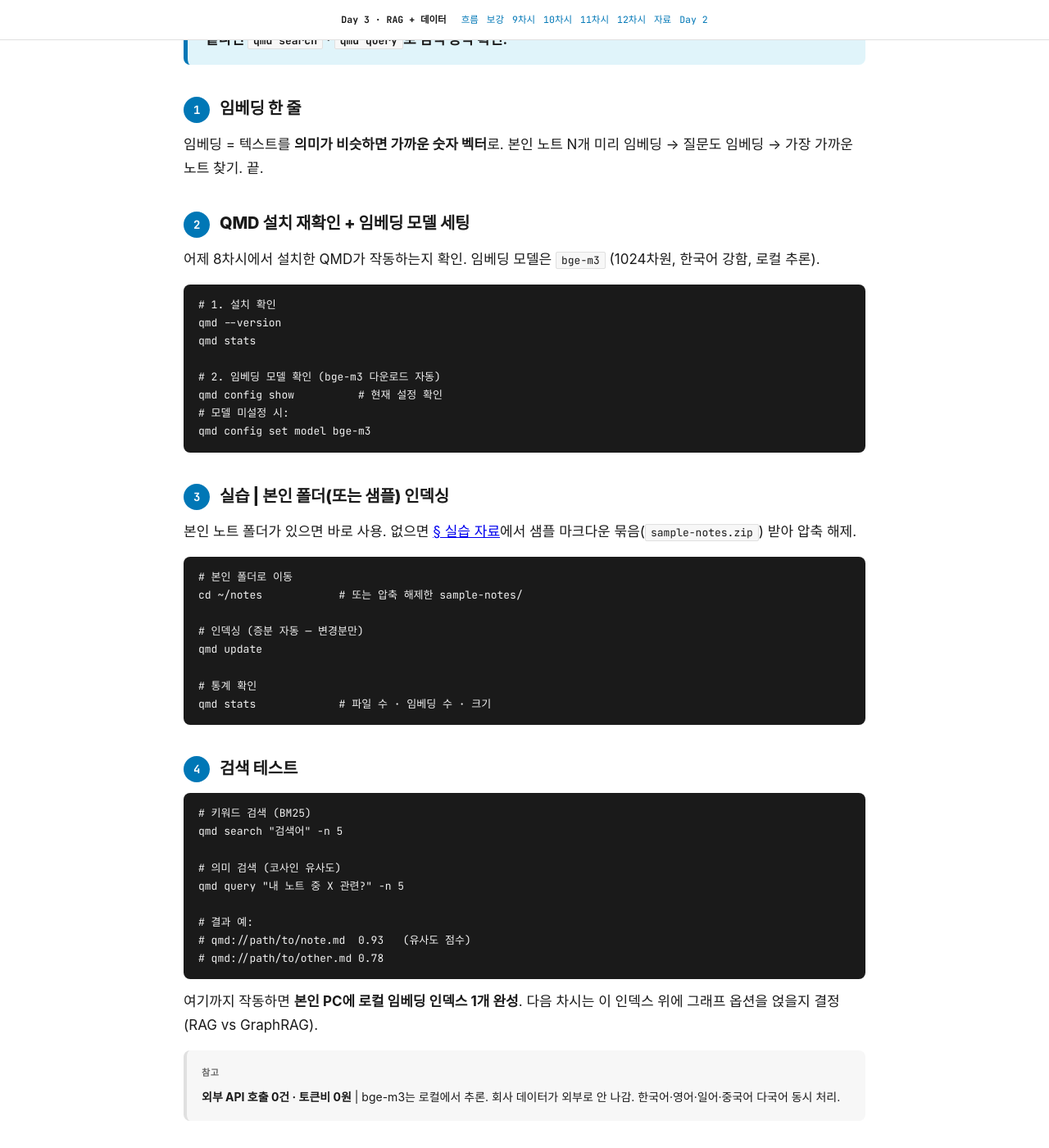
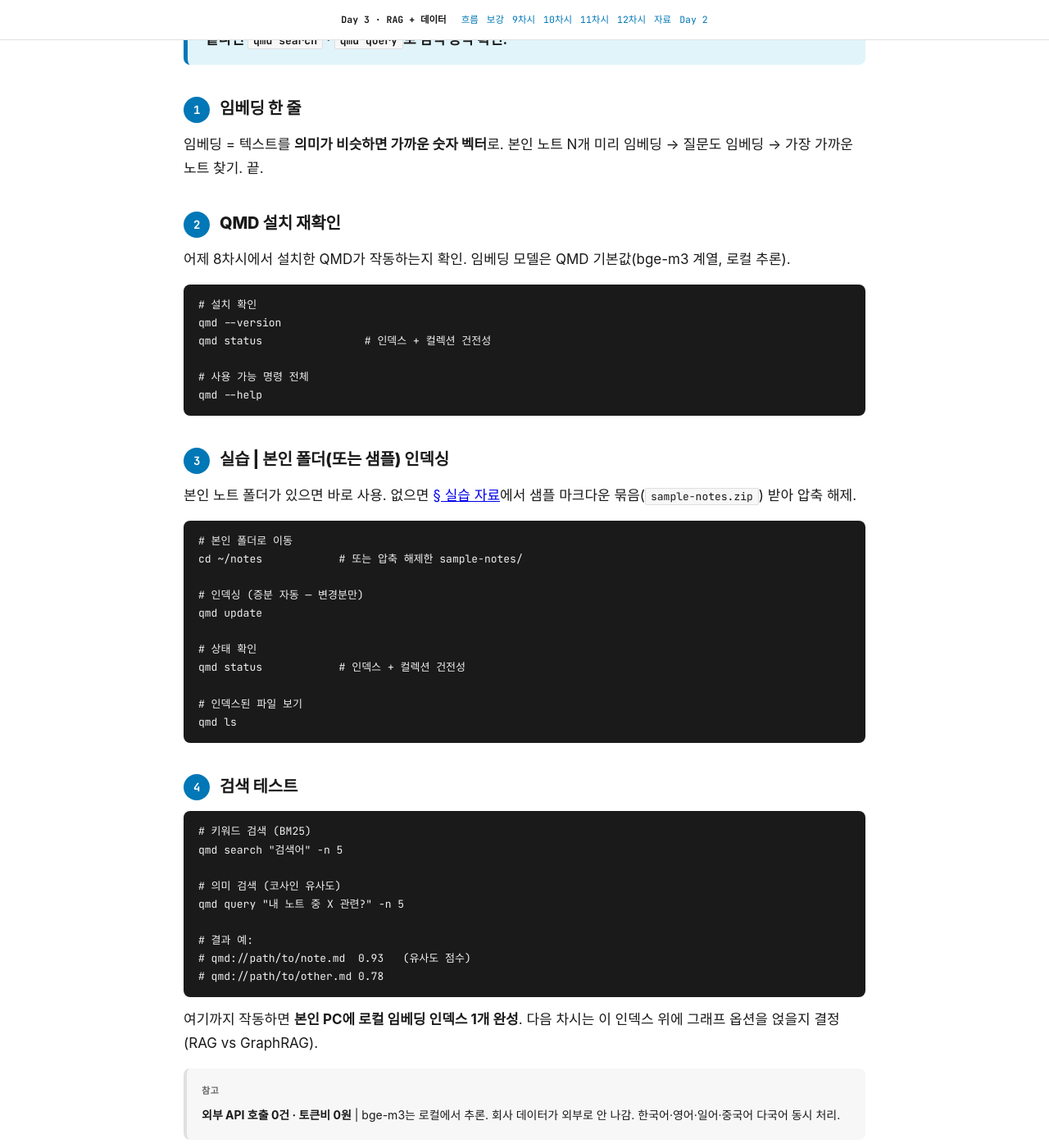
Before and after one commit to daniel8824-del/rag-day3, a Jekyll site: the page docs/index.html, which Jekyll copies as it is, in a window 1280 px wide and 1400 px high, scrolled down 8900 px. Shown: the whole window at 82% size. Built offline with Jekyll 4.4.1, drawn with Linux system fonts in a browser that asks for light colours; some web fonts are replaced; some of the changed text lies outside the part shown.

Commit message:
QMD 명령어 정정 — 실제 'qmd --help' 결과로 검증
사용자 검증 결과 (qmd 2.1.0 746beed):
- qmd stats         → 존재 X. qmd status로 정정
- qmd config show   → 존재 X. 제거
- qmd config set    → 존재 X. 제거
- qmd embed --full  → 존재 X. qmd embed -f로 정정

추가 안내: qmd --help · qmd ls (인덱스 파일 보기)

영향 line: 911~918 (§2 QMD 설치 재확인) · 930 (§3 통계) · 1049 (§2 임베딩 조건 매트릭스) · 1063 (cron 명령) · 1083 (운영 팁)

Co-Authored-By: Claude Opus 4.7 (1M context) <noreply@anthropic.com>

```diff
--- a/docs/index.html
+++ b/docs/index.html
@@ -905,17 +905,15 @@ cp -r ~/tmp/csmk/{session-handoff,learn-rule} ~/.copilot/skills/</pre>
   <h3><span class="step-num">1</span>임베딩 한 줄</h3>
   <p>임베딩 = 텍스트를 <strong>의미가 비슷하면 가까운 숫자 벡터</strong>로. 본인 노트 N개 미리 임베딩 → 질문도 임베딩 → 가장 가까운 노트 찾기. 끝.</p>
 
-  <h3><span class="step-num">2</span>QMD 설치 재확인 + 임베딩 모델 세팅</h3>
-  <p>어제 8차시에서 설치한 QMD가 작동하는지 확인. 임베딩 모델은 <code class="inline">bge-m3</code> (1024차원, 한국어 강함, 로컬 추론).</p>
+  <h3><span class="step-num">2</span>QMD 설치 재확인</h3>
+  <p>어제 8차시에서 설치한 QMD가 작동하는지 확인. 임베딩 모델은 QMD 기본값(bge-m3 계열, 로컬 추론).</p>
 
-  <pre style="background:#1a1a1a;color:#f0f0f0;padding:14px 18px;border-radius:8px;font-size:13px;"># 1. 설치 확인
+  <pre style="background:#1a1a1a;color:#f0f0f0;padding:14px 18px;border-radius:8px;font-size:13px;"># 설치 확인
 qmd --version
-qmd stats
+qmd status                # 인덱스 + 컬렉션 건전성
 
-# 2. 임베딩 모델 확인 (bge-m3 다운로드 자동)
-qmd config show          # 현재 설정 확인
-# 모델 미설정 시:
-qmd config set model bge-m3</pre>
+# 사용 가능 명령 전체
+qmd --help</pre>
 
   <h3><span class="step-num">3</span>실습 | 본인 폴더(또는 샘플) 인덱싱</h3>
   <p>본인 노트 폴더가 있으면 바로 사용. 없으면 <a href="#dl">§ 실습 자료</a>에서 샘플 마크다운 묶음(<code class="inline">sample-notes.zip</code>) 받아 압축 해제.</p>
@@ -926,8 +924,11 @@ cd ~/notes            # 또는 압축 해제한 sample-notes/
 # 인덱싱 (증분 자동 — 변경분만)
 qmd update
 
-# 통계 확인
-qmd stats             # 파일 수 · 임베딩 수 · 크기</pre>
+# 상태 확인
+qmd status            # 인덱스 + 컬렉션 건전성
+
+# 인덱스된 파일 보기
+qmd ls</pre>
 
   <h3><span class="step-num">4</span>검색 테스트</h3>
   <pre style="background:#1a1a1a;color:#f0f0f0;padding:14px 18px;border-radius:8px;font-size:13px;"># 키워드 검색 (BM25)
@@ -1046,7 +1047,7 @@ qmd query "내 노트 중 X 관련?" -n 5
     <tbody>
       <tr><td><strong>매시간</strong></td><td><code class="inline">qmd update</code></td><td>새/변경 파일만 증분 인덱싱 (저비용 · 거의 즉시)</td></tr>
       <tr><td><strong>매일 새벽</strong></td><td><code class="inline">qmd embed</code></td><td>임베딩만 재계산 (BM25 인덱스 유지)</td></tr>
-      <tr><td><strong>매주</strong></td><td><code class="inline">qmd embed --full</code></td><td>전체 재임베딩 (모델 업그레이드 후 · lint 후)</td></tr>
+      <tr><td><strong>매주</strong></td><td><code class="inline">qmd embed -f</code></td><td>전체 재임베딩 강제 (모델 업그레이드 후 · cleanup 후)</td></tr>
       <tr><td><strong>이벤트 기반</strong></td><td><code class="inline">qmd update</code> (git hook)</td><td>git push 시 즉시 인덱싱 (CI 통합)</td></tr>
     </tbody>
   </table>
@@ -1060,7 +1061,7 @@ qmd query "내 노트 중 X 관련?" -n 5
 0 3 * * * cd ~/notes && qmd embed
 
 # 매주 일요일 9시 통계 로그
-0 9 * * 0 qmd stats &gt;&gt; ~/qmd-weekly.log</pre>
+0 9 * * 0 qmd status &gt;&gt; ~/qmd-weekly.log</pre>
   <p style="font-size:13px;color:#555;">cron 형식: <code class="inline">분 시 일 월 요일 명령</code>. <code class="inline">*</code> = 모든 값. 위 예시 첫 줄 = 매일 매시 0분.</p>
 
   <h3><span class="step-num">4</span>Windows | 작업 스케줄러</h3>
@@ -1080,7 +1081,7 @@ Register-ScheduledTask -TaskName "qmd-hourly-update" `
   <ul style="padding-left:22px;font-size:14.5px;">
     <li><strong>처음엔 수동</strong> | 익숙해진 후 크론잡 추가. 자동화 먼저 하면 디버깅 어려움.</li>
     <li><strong>로그 남기기</strong> | <code class="inline">qmd update &gt;&gt; ~/qmd.log 2&gt;&amp;1</code>로 실패 추적</li>
-    <li><strong>임베딩 모델 변경 후</strong> | 반드시 <code class="inline">qmd embed --full</code> 한 번 실행</li>
+    <li><strong>임베딩 모델 변경 후</strong> | 반드시 <code class="inline">qmd embed -f</code> 한 번 실행 (강제 재임베딩)</li>
     <li><strong>PC 끄면 X</strong> | 크론잡은 PC 켜진 시간에만. 항상 켜진 서버라면 안정적.</li>
   </ul>
 
```
